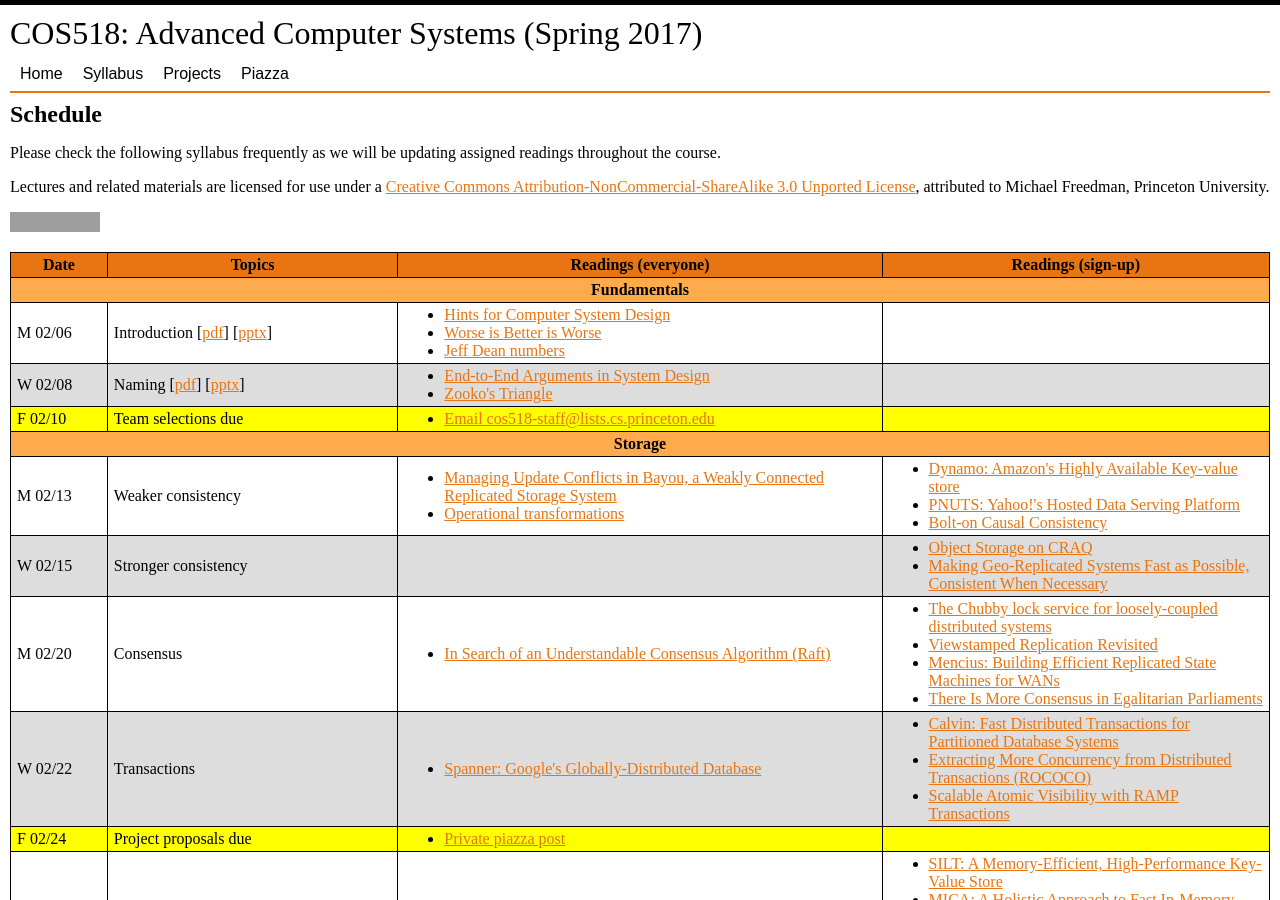
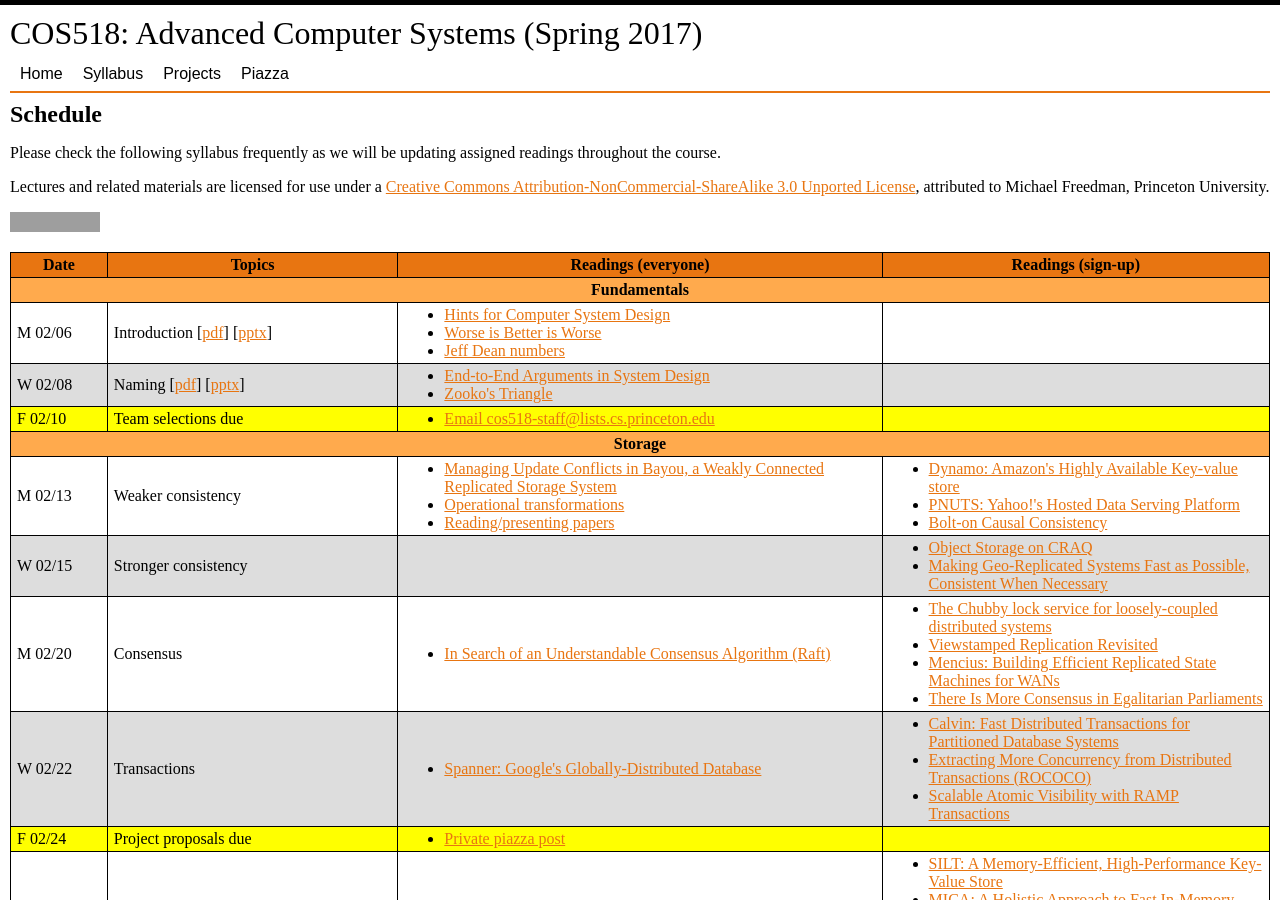
Before and after one commit to COS518/cos518.github.io, a Jekyll site: the page built from syllabus.md, in a window 1280 px wide and 900 px high. Built offline with Jekyll 4.4.1, drawn with Linux system fonts in a browser that asks for light colours; our own code applies the rules of GitHub Pages for plain Markdown files; grey boxes are pictures that could not be loaded.

Commit message:
added reading slides

```diff
--- a/_data/syllabus.yml
+++ b/_data/syllabus.yml
@@ -36,6 +36,8 @@
           link: https://people.eecs.berkeley.edu/~brewer/cs262b/update-conflicts.pdf
         - name: Operational transformations
           link: https://en.wikipedia.org/wiki/Operational_transformation
+        - name: Reading/presenting papers
+          link: docs/reading-presenting.pdf
       signups:
         - name: Dynamo&#58; Amazon's Highly Available Key-value store
           link: http://cs.ucsb.edu/~ravenben/classes/276/papers/dynamo-sosp07.pdf
```
Also changed, not shown: 2 other files.
